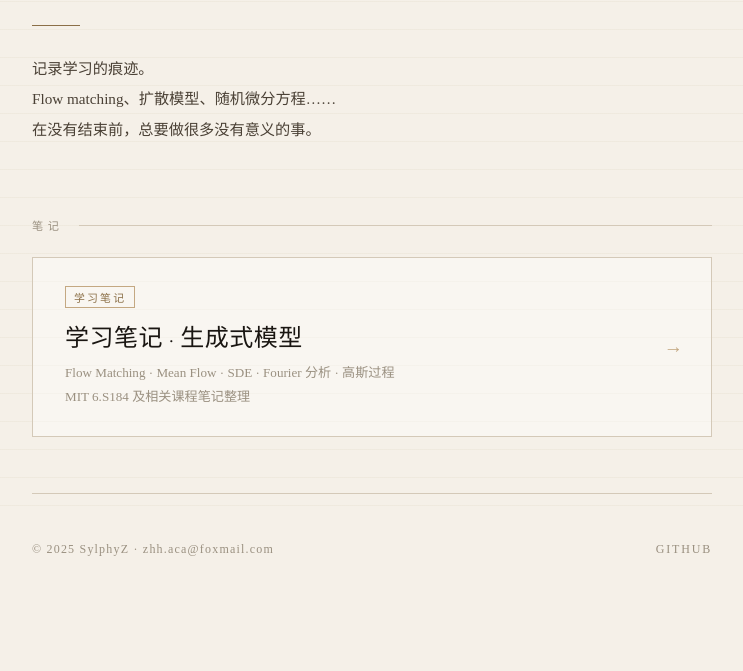
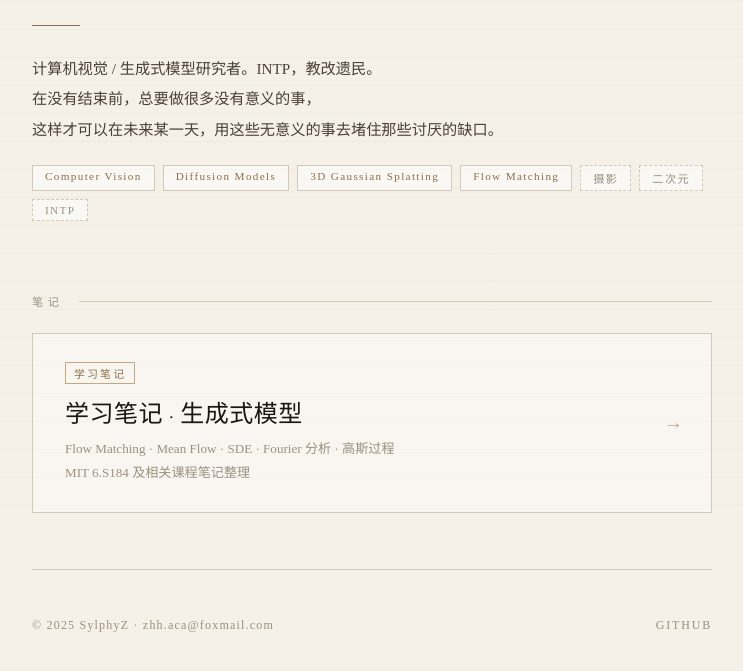
Before and after one commit to SylphyZ/SylphyZ.github.io, a plain HTML site: page index.html in a window 1280 px wide. Shown: the part 267-938 px from the top of the page, without its empty margins (268-1011 px from the left). Drawn offline with nearby package versions, Linux system fonts and the light colour scheme.

Commit message:
Update index.html

```diff
--- a/index.html
+++ b/index.html
@@ -78,7 +78,6 @@
       letter-spacing: 0.3em;
       color: var(--muted);
       margin-top: 12px;
-      text-transform: uppercase;
     }
 
     .divider {
@@ -92,8 +91,29 @@
       font-size: 0.95rem;
       line-height: 2;
       color: #4a4035;
-      max-width: 480px;
+      max-width: 520px;
       font-weight: 300;
+    }
+
+    .tags {
+      display: flex;
+      flex-wrap: wrap;
+      gap: 8px;
+      margin-top: 20px;
+    }
+
+    .tag {
+      font-size: 0.7rem;
+      letter-spacing: 0.12em;
+      color: var(--accent);
+      border: 1px solid var(--rule);
+      padding: 4px 12px;
+      background: rgba(255,255,255,0.5);
+    }
+
+    .tag.hobby {
+      color: var(--muted);
+      border-style: dashed;
     }
 
     section {
@@ -246,10 +266,19 @@
     <div class="name-sub">不梦秋深 · 电子科技大学</div>
     <div class="divider"></div>
     <p class="bio">
-      记录学习的痕迹。<br>
-      Flow matching、扩散模型、随机微分方程……<br>
-      在没有结束前，总要做很多没有意义的事。
+      计算机视觉 / 生成式模型研究者。INTP，教改遗民。<br>
+      在没有结束前，总要做很多没有意义的事，<br>
+      这样才可以在未来某一天，用这些无意义的事去堵住那些讨厌的缺口。
     </p>
+    <div class="tags">
+      <span class="tag">Computer Vision</span>
+      <span class="tag">Diffusion Models</span>
+      <span class="tag">3D Gaussian Splatting</span>
+      <span class="tag">Flow Matching</span>
+      <span class="tag hobby">摄影</span>
+      <span class="tag hobby">二次元</span>
+      <span class="tag hobby">INTP</span>
+    </div>
   </header>
 
   <section>
```
